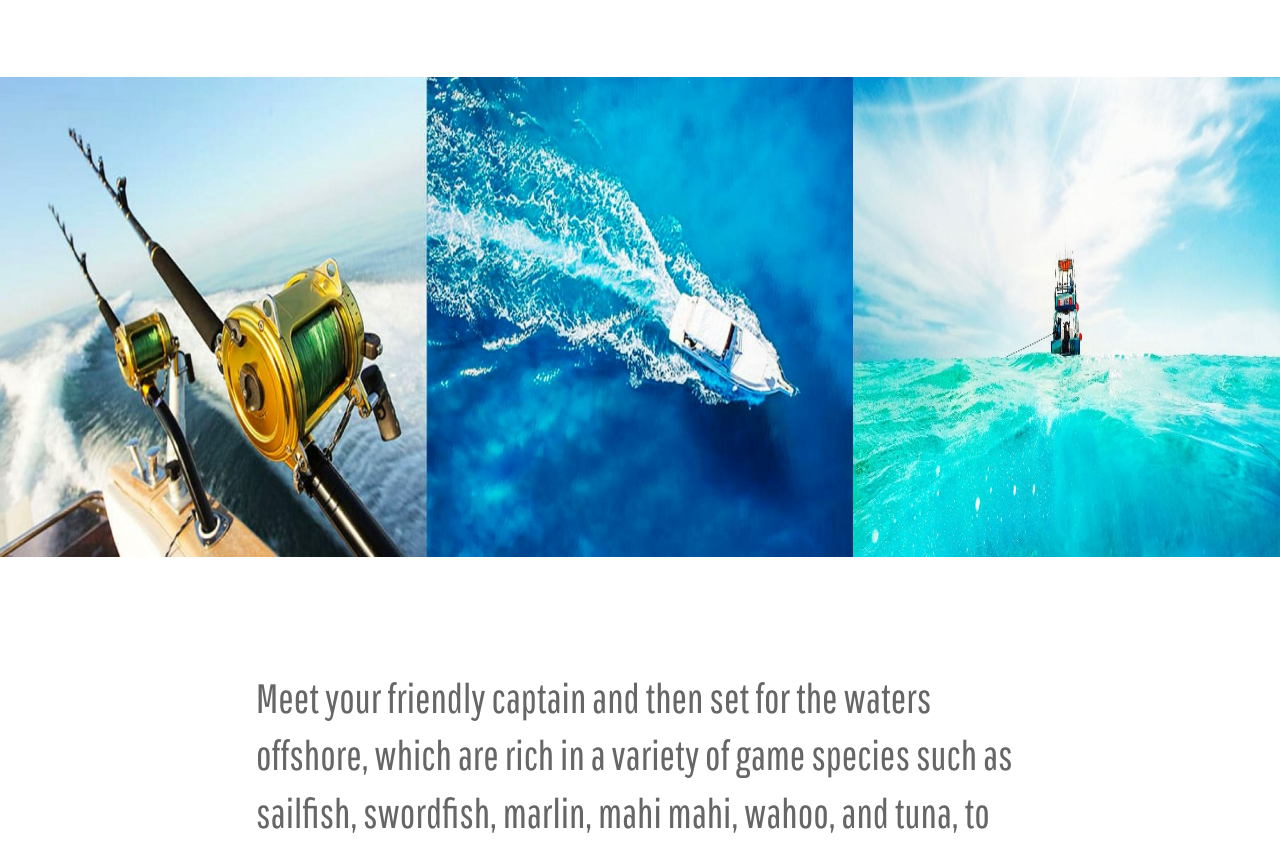
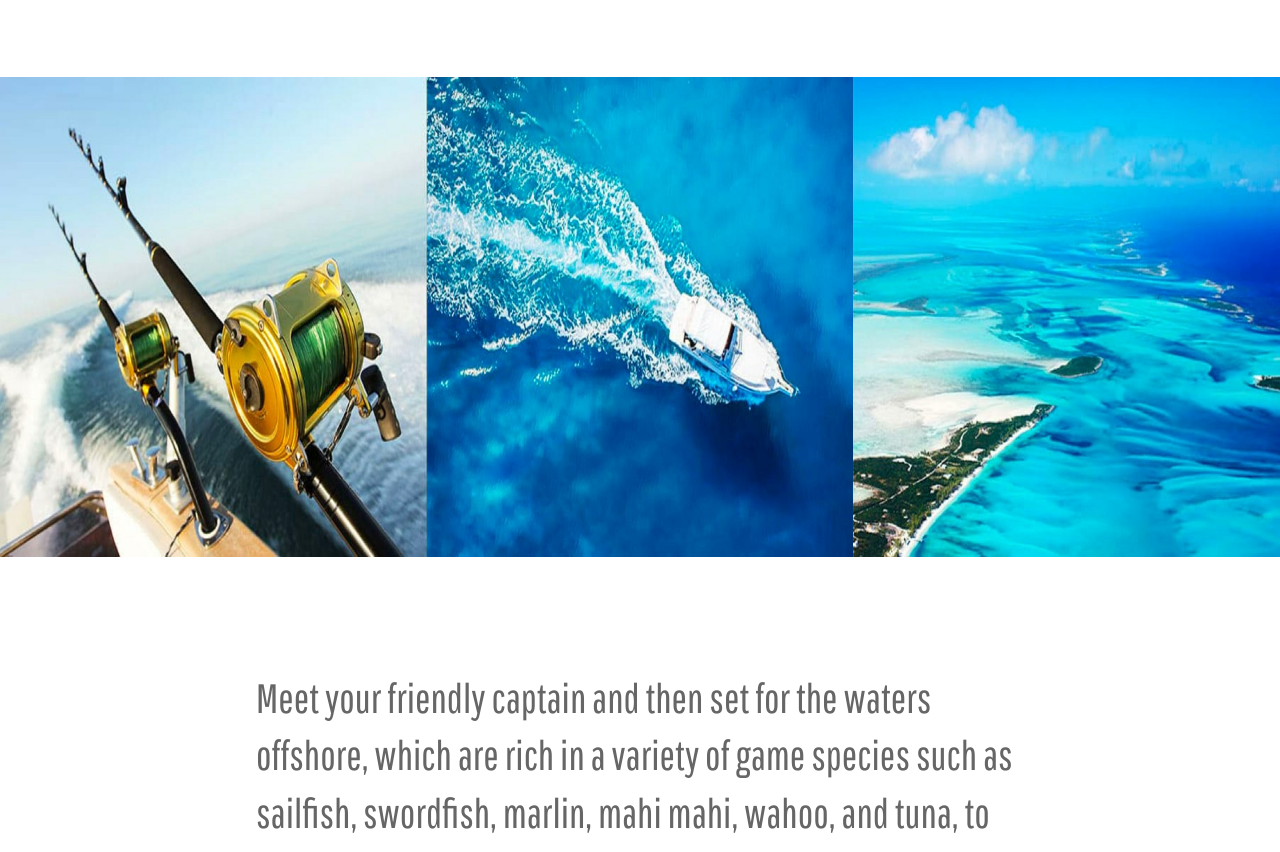
Before and after one commit to Restttt/fishing-adventure, a plain HTML site: page index.html in a window 1280 px wide. Shown: the part 1267-2119 px from the top of the page. Drawn offline with Linux system fonts and the light colour scheme.

Commit message:
fixed wrong photo displaying

```diff
--- a/index.html
+++ b/index.html
@@ -36,7 +36,7 @@
         <img src="./images/boat.jpg" alt="boat in ocean"/>
     </figure>
     <figure class="display-figure">
-        <img src="./images/Ocean.jpg" alt="skyview of ocean"/>
+        <img src="./images/beach.jpg" alt="skyview of ocean"/>
     </figure>
   </div>
 
```
